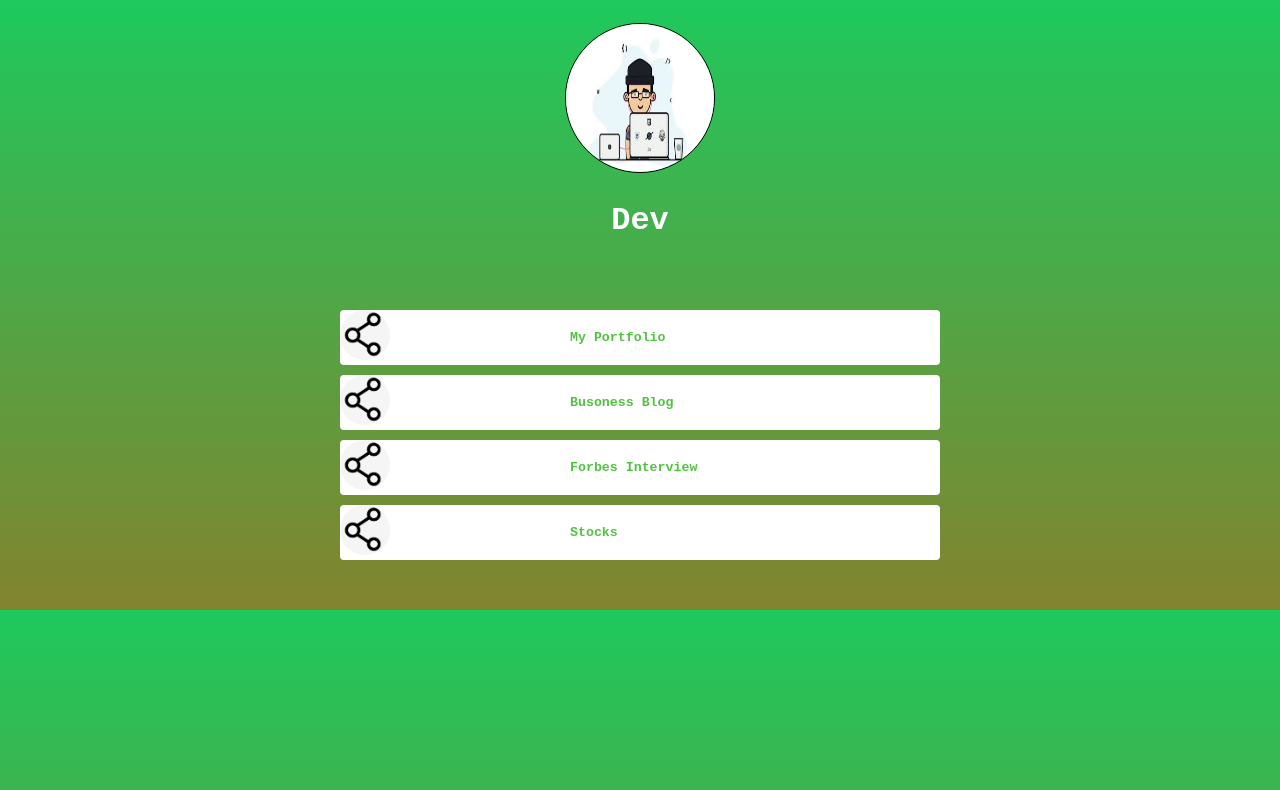
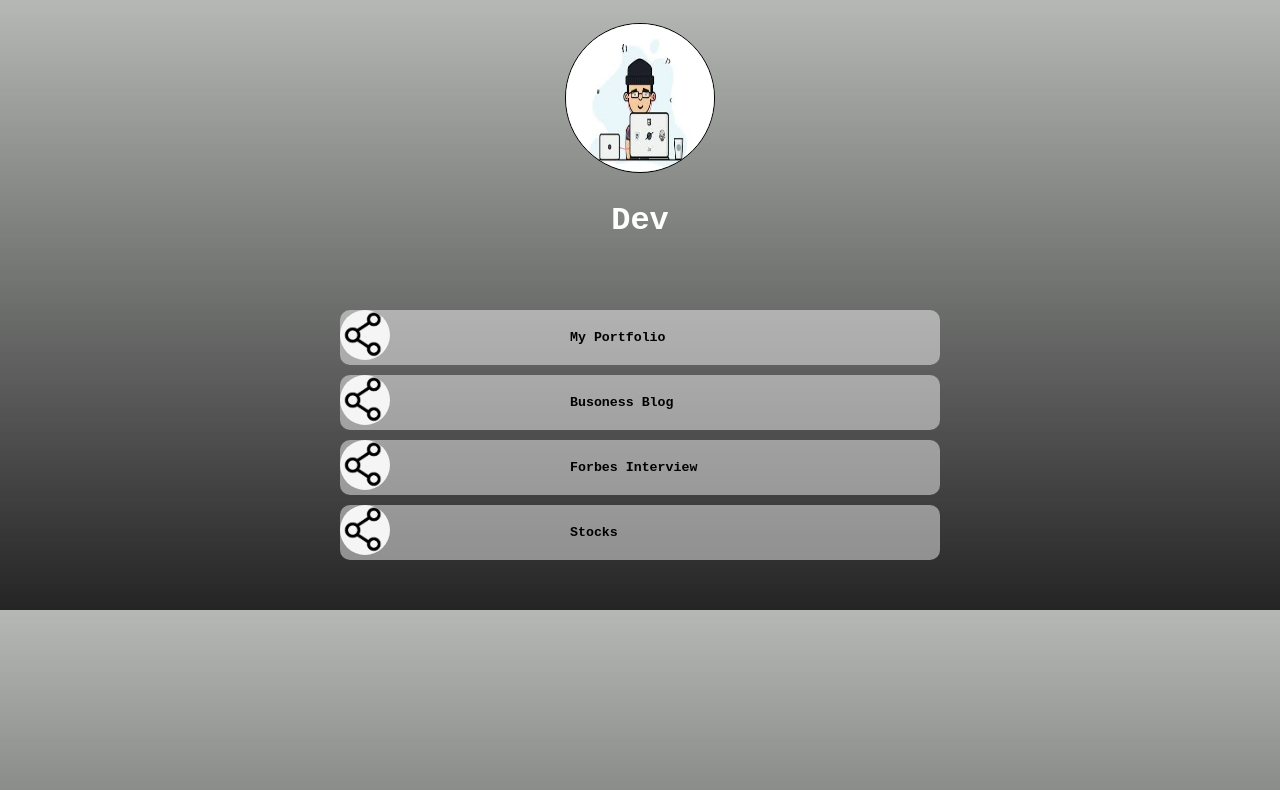
Before and after one commit to luisDevops05/media-reference-landing-page, a React (Create React App) app: page / in a window 1280 px wide. Shown: the top 790 px of the page. Built offline with nearby package versions, Linux system fonts and the light colour scheme; a web font is replaced by a local one.

Commit message:
added changes

```diff
--- a/package.json
+++ b/package.json
@@ -9,6 +9,7 @@
     "@testing-library/user-event": "^13.5.0",
     "react": "^18.2.0",
     "react-dom": "^18.2.0",
+    "react-icons": "^4.7.1",
     "react-scripts": "5.0.1",
     "web-vitals": "^2.1.4"
   },
--- a/src/App.js
+++ b/src/App.js
@@ -4,9 +4,9 @@ import './mobile.css'
 import DevImg from './images/dev.jpeg'
 import linkIcon from './images/linkIcon.png'
 import Dev from './dev'
-import Link from './link'
+import Link from './links'
+function App(){
 
-function App(){
     return(
         <div>
          <header>
--- a/src/link.js
+++ /dev/null
@@ -1,18 +0,0 @@
-
-function Link({icon,info}){
-
-    return(
-        <div className="link-content-main">
-            <div className="link-con-c">
-                <div><img id="icon" alt="icon" src={icon}></img></div>
-                <div><h5><a id="linkStyle" href="https://google.com">{info}</a></h5></div>
-            </div>
-        </div>
-    )
-
-
-
-}
-
-
-export default Link
--- a/src/links.js
+++ b/src/links.js
@@ -0,0 +1,18 @@
+
+function Link({icon,info}){
+
+    return(
+        <div className="link-content-main">
+            <div className="link-con-c">
+                <div><img id="icon" alt="icon" src={icon}></img></div>
+                <div><h5><a id="linkStyle" href="https://google.com">{info}</a></h5></div>
+            </div>
+        </div>
+    )
+
+
+
+}
+
+
+export default Link
--- a/src/style.css
+++ b/src/style.css
@@ -19,7 +19,7 @@
 }
 
 body {
-  background-image: linear-gradient(rgb(30, 201, 93), rgb(131, 131, 46));
+  background-image: linear-gradient(rgb(181, 184, 181), rgba(7, 7, 7, 0.883));
 }
 /*
 .info div {
@@ -47,8 +47,8 @@ body {
 }
 .link {
   /* border: solid rgb(250, 17, 17) 1px; */
-  border-radius: 4px;
-  background-color: #ffffff;
+  border-radius: 10px;
+  background-color: #ffffff77;
 }
 
 h1 {
@@ -70,5 +70,5 @@ h1 {
 
 #linkStyle {
   text-decoration: none;
-  color: #52c241;
+  color: #000000;
 }
```
Also changed, not shown: src/bottomLinks.js (added), 1 other file (tests, documents, lock files or other folders).
